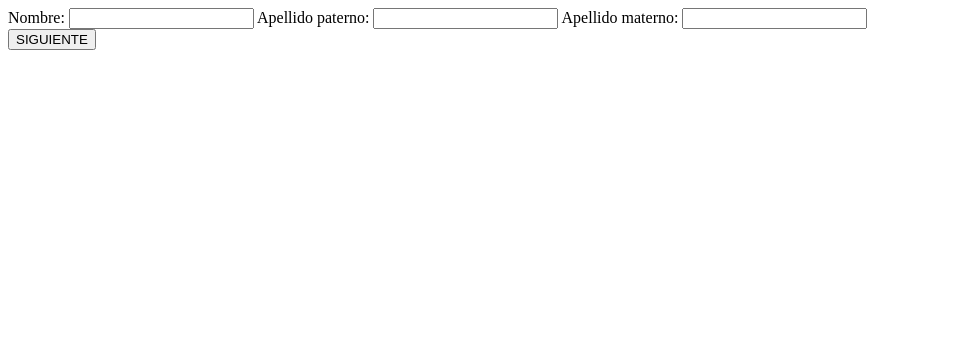
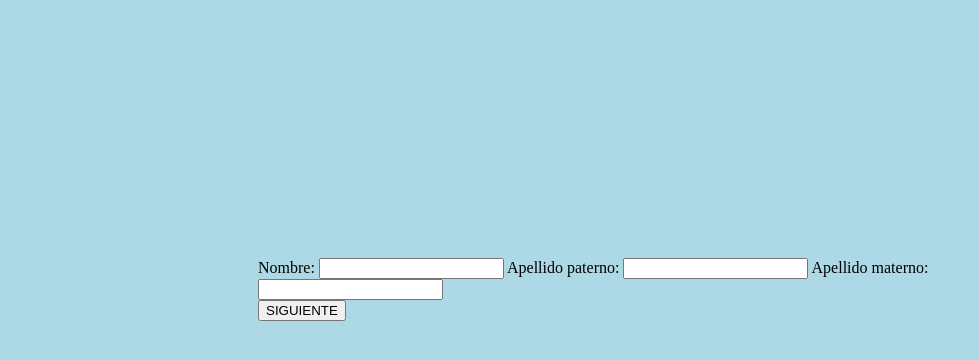
Before and after one commit to matacodigos/branchpullpush, a plain HTML site: page Index.html in a window 1280 px wide. Shown: the whole page, without its empty margins (0-979 px from the left). Drawn offline with Linux system fonts and the light colour scheme.

Commit message:
Unir css con html

```diff
--- a/Index.html
+++ b/Index.html
@@ -2,6 +2,7 @@
 <html>
 <head>
 	<title>Formulario</title>
+ <link rel="stylesheet" href="Diseño.css"/>
 </head>
 <body>
 	<script type="text/javascript">
```
